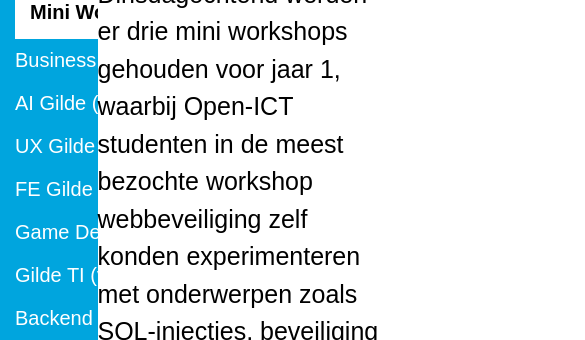
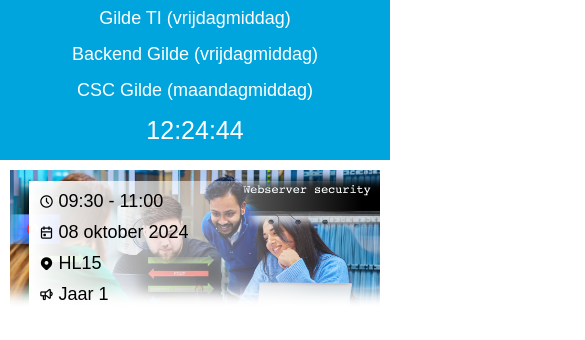
Before and after one commit to Robert-ME-DH/ActivityHub, a plain HTML site: page html/index.html in a window 390 px wide. Shown: the part 238-578 px from the top of the page, 585 px wide, since content can reach past the window. Drawn offline with Linux system fonts and the light colour scheme.

Commit message:
begin van het responsive maken van het html pagina

```diff
--- a/html/index.html
+++ b/html/index.html
@@ -8,8 +8,6 @@
 </head>
 <body>
     <div class="container">
-
-        <!-- Open-ICT Logo - rechtsonder op de grote foto -->
         <div class="sidebar">
             <ul>
                 <li class="active">Mini Workshops - Jaar 1</li>
@@ -22,42 +20,30 @@
                 <li>Backend Gilde (vrijdagmiddag)</li>
                 <li>CSC Gilde (maandagmiddag)</li>
             </ul>
-                <!-- Tijdweergave obv tijd op de OS die HTML weergeeft -->
-                <div id="clock" class="clock"></div>
+            <div id="clock" class="clock"></div>
         </div>
         <div class="content">
             <div class="detail-container">
-
-                <!-- grote foto - bovenaan artikel-->
                 <img src="img/grote-foto.webp" alt="Workshop Image" class="main-image">
-                <div class="detail-container">
-                <!-- Open-ICT Logo - rechtsonder -->
                 <img src="img/openict-logo.png" alt="Open-ICT Logo" class="logo">
-
                 <div class="info-overlay">
                     <p class="countdown"><img src="icons/countdown.png" alt="Countdown Icon">09:30 - 11:00</p>
                     <p class="date"><img src="icons/date.png" alt="Date Icon"> 08 oktober 2024 </p>
                     <p class="location"><img src="icons/location.png" alt="Location Icon"> HL15</p>
                     <p class="event"><img src="icons/event.png" alt="Event Icon">Jaar 1</p>
                 </div>
-
             </div>
             <div class="info-section">
                 <h1>Webbeveiliging, LEDs aansturen (Arduino) en Gamification</h1>
                 <h2>Check Discord voor de presentaties en andere activiteiten</h2>
-                <br>
-                <br>
                 <p class="description">
                     Dinsdagochtend werden er drie mini workshops gehouden voor jaar 1, waarbij Open-ICT studenten in de meest bezochte workshop webbeveiliging zelf konden experimenteren met onderwerpen zoals SQL-injecties, beveiliging met SSL/TLS, en het belang van correcte inputvalidatie en foutmeldingen.
                     Bij de workshop "LED's aansturen" leerde je hoe je met een Arduino Nano LED's, een potentiometer en een servo aanstuurt door middel van knoppen en code-logica voor interactieve schakelingen.
-                    <br><br
                 </p>
                 <h3>[Juiste kennis ontwikkelen, Flexibel opstellen, Pro-actief handelen]</h3>
             </div>
         </div>
     </div>
-
-    <!-- Weergave tijd onderin de sidebar -->
     <script>
         function updateClock() {
             const now = new Date();
@@ -68,8 +54,7 @@
         }
 
         setInterval(updateClock, 1000);
-        updateClock(); // Call om klok direct te weergeven
+        updateClock();
     </script>
-
 </body>
 </html>
--- a/html/styles.css
+++ b/html/styles.css
@@ -10,61 +10,68 @@ body {
 
 .container {
     display: flex;
+    flex-direction: column; /* Default to column for small screens */
     height: 100vh;
     width: 100vw;
 }
 
 .sidebar {
-    width: 20%;
     background-color: #00a5de;
     padding: 15px;
     display: flex;
-    position: relative;
     flex-direction: column;
-    justify-content: center;   /* centreer sidebar activiteiten verticaal */
-    position: relative;        /* relatieve positie act. behouden */
-    height: 100%;              /* sidebar achtergrond blauw verticaal volledig */
+    align-items: center;
+    height: auto;
+    width: 100%;
 }
 
 .sidebar ul {
     list-style: none;
     padding-left: 0;
+    display: flex;
+    flex-wrap: wrap;
+    justify-content: center;
+    gap: 5px;
 }
 
 .sidebar ul li {
-    padding: 10px 0;
+    padding: 5px 10px;
     color: white;
-    font-size: 20px;
+    font-size: 18px;
     white-space: nowrap;
-    text-align: right; /* non-active activiteiten sidebar rechts aligned */
+    text-align: center;
+    cursor: pointer;
 }
 
 .sidebar ul li.active {
     background-color: white;
     color: black;
     font-weight: bold;
-    padding: 15px;
-    margin-right: -15px; /* overlap sidebar highlighted activiteit met grote witte vlak */
-    width: calc(100% + 15px); /* witte achtergrond highlight sidebar wijder maken */
-    text-align: left; /* active activiteit sidebar links aligned */
+    padding: 10px;
+    text-align: center;
+}
 
+.clock {
+    margin-top: 10px;
+    font-size: 25px;
+    color: white;
+    text-align: center;
 }
 
 .content {
-    width: 80%;
+    width: 100%;
     background-color: white;
     display: flex;
     flex-direction: column;
     align-items: center;
-    justify-content: center;
-    padding: 0px;
-    position: relative;
-    margin-top: -1vh; /* marge bovenkant kleiner zodat 1080p weergave gang beter is */
+    justify-content: flex-start;
+    padding: 10px;
+    flex-grow: 1;
 }
 
 .detail-container {
     position: relative;
-    width: 90%;
+    width: 100%;
     height: auto;
 }
 
@@ -75,19 +82,18 @@ body {
 
 .logo {
     position: absolute;
-    bottom: -400px;  /* verticaal */
-    right: -200px;   /* horizontaal */
-    width: 10%;    /* logo grootte aanpassing */
+    bottom: -50px; /* Adjust for smaller screens */
+    right: 10px;
+    width: 15%; /* Responsive size */
     height: auto;
 }
 
-/* details overlay linksonder van grote-foto */
 .info-overlay {
     position: absolute;
     bottom: 20px;
-    width: 500px;
-    left: 0px;
-    padding: 20px 0px;
+    width: 90%;
+    left: 5%;
+    padding: 10px;
     background: linear-gradient(to right, rgba(255, 255, 255, 1), rgba(255, 255, 255, 0));
     border-radius: 0px;
     display: flex;
@@ -96,73 +102,83 @@ body {
 }
 
 .countdown img, .date img, .event img, .location img {
-    margin-right: 10px;
-    width: 20px;
+    margin-right: 5px; /* Smaller margin for better alignment */
+    width: 15px; /* Reduced size to fit text */
     height: auto;
 }
 
 .countdown, .date, .event, .location {
-    font-size: 20px;
+    font-size: 18px;
     color: black;
     display: flex;
     align-items: center;
 }
 
-.countdown {
-    font-weight: bold;
-
-}
-
-.clock {
-    position: absolute;
-    bottom: 20px;
-    margin-left: 12px;
-    font-size: 33px;
-    color: white;
-    text-align: center;
-}
-
 .info-section {
     text-align: left;
-    width: 90%;
-    margin-top: 0px;
+    width: 100%;
+    margin-top: 20px;
 }
 
 h1 {
-    font-size: 42px;
+    font-size: 28px;
     font-weight: bold;
 }
 
 h2 {
-    font-size: 28px;
+    font-size: 22px;
     color: rgb(103, 103, 137);
 }
 
 h3 {
-    font-size: 20px;
+    font-size: 18px;
     color: rgb(103, 103, 137);
 }
 
 .description {
-    font-size: 25px;
+    font-size: 18px;
     line-height: 1.5;
-    margin-top: 20px;
+    margin-top: 15px;
 }
 
-@media (max-width: 1080px) {
+/* Media queries for responsiveness */
+@media (min-width: 768px) {
+    .container {
+        flex-direction: row;
+    }
+
     .sidebar {
-        width: 25%;
+        width: 20%;
+        height: 100%;
     }
 
     .content {
-        width: 75%;
+        width: 80%;
     }
 
-    .detail-container {
-        width: 100%;
+    .sidebar ul {
+        flex-direction: column;
+        align-items: flex-end;
     }
 
-    .info-section {
-        width: 100%;
+    .sidebar ul li {
+        font-size: 20px;
+        padding: 10px 0;
+        text-align: right;
+    }
+
+    .sidebar ul li.active {
+        text-align: left;
+    }
+
+    .info-overlay {
+        width: 500px;
+        left: 0;
+    }
+
+    .logo {
+        bottom: -400px;
+        right: -200px;
+        width: 10%;
     }
 }
```
